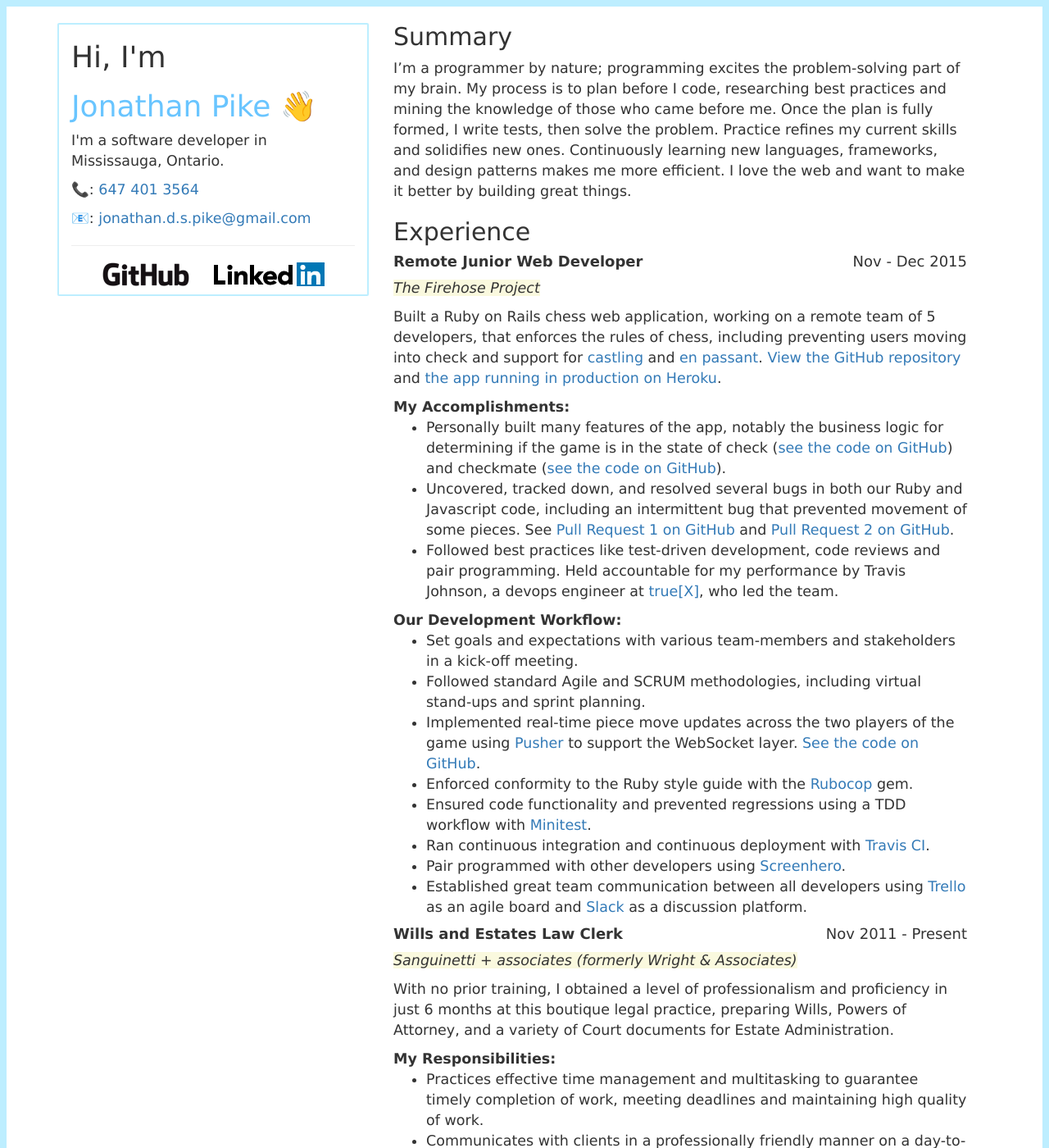
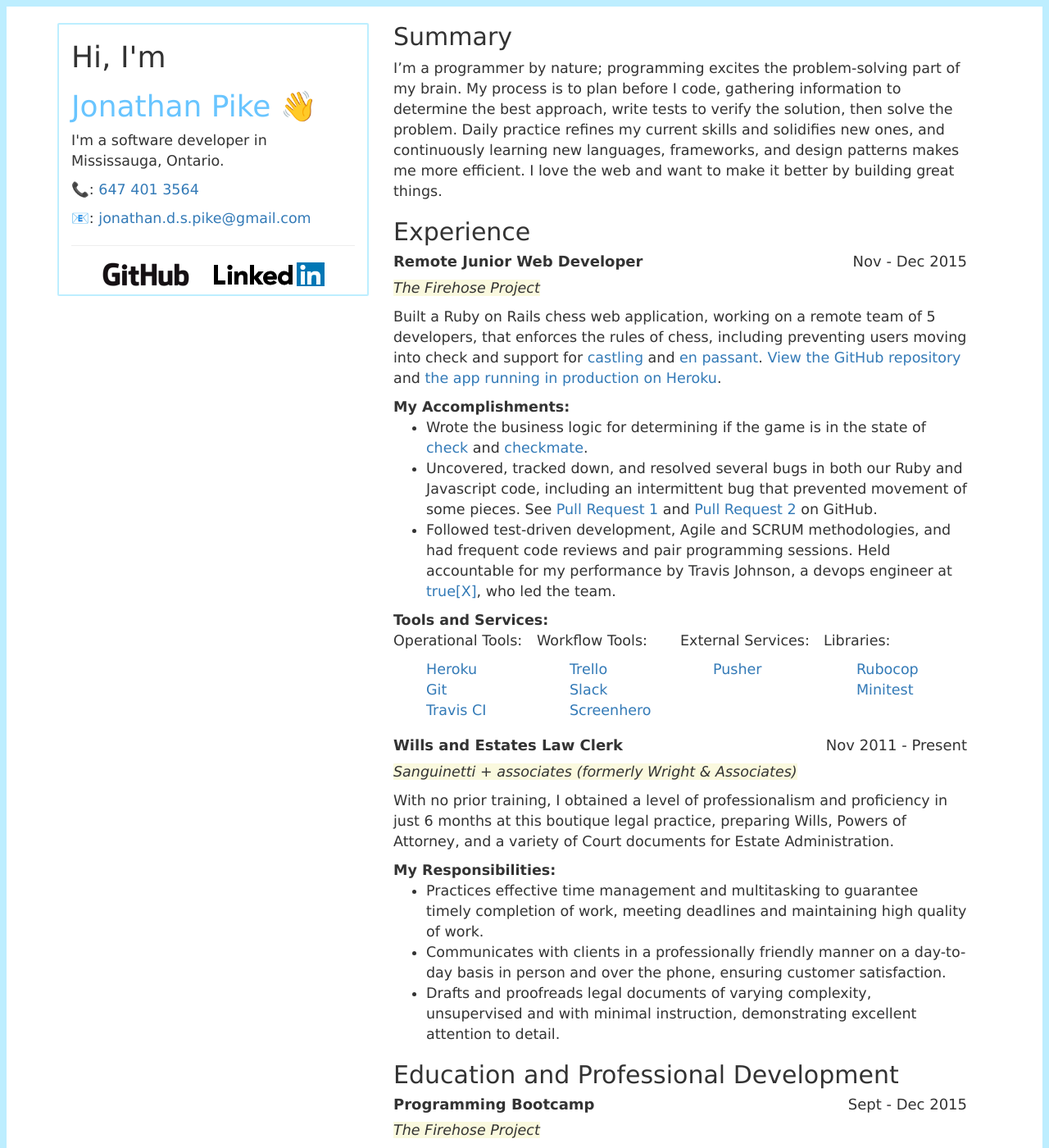
Before and after one commit to jonathanpike/jonathanpike.github.io, a Jekyll site: the page built from resume.md, in a window 1280 px wide and 1400 px high. Shown: the whole window at 82% size. Built offline with Jekyll 4.4.1, drawn with Linux system fonts in a browser that asks for light colours; some of the changed text lies outside the part shown.

Commit message:
Improve resume copy

```diff
--- a/resume.md
+++ b/resume.md
@@ -5,7 +5,7 @@
 ---
 
 ## Summary
-I'm a programmer by nature; programming excites the problem-solving part of my brain.  My process is to plan before I code, researching best practices and mining the knowledge of those who came before me.  Once the plan is fully formed, I write tests, then solve the problem. Practice refines my current skills and solidifies new ones.  Continuously learning new languages, frameworks, and design patterns makes me more efficient. I love the web and want to make it better by building great things.
+I'm a programmer by nature; programming excites the problem-solving part of my brain.  	My process is to plan before I code, gathering information to determine the best approach, write tests to verify the solution, then solve the problem. Daily practice refines my current skills and solidifies new ones, and continuously learning new languages, frameworks, and design patterns makes me more efficient. I love the web and want to make it better by building great things.
 
 ## Experience
 <div>
@@ -16,22 +16,43 @@
 
 	<strong>My Accomplishments:</strong>
 	<ul>
-		<li>Personally built many features of the app, notably the business logic for determining if the game is in the state of check (<a href="https://github.com/teamendgame/endgame-chess/pull/41/files">see the code on GitHub</a>) and checkmate (<a href="https://github.com/teamendgame/endgame-chess/pull/67">see the code on GitHub</a>).</li>
-		<li>Uncovered, tracked down, and resolved several bugs in both our Ruby and Javascript code, including an intermittent bug that prevented movement of some pieces. See <a href="https://github.com/teamendgame/endgame-chess/pull/63">Pull Request 1 on GitHub</a> and <a href="https://github.com/teamendgame/endgame-chess/pull/77">Pull Request 2 on GitHub</a>.</li>
-		<li>Followed best practices like test-driven development, code reviews and pair programming.  Held accountable for my performance by Travis Johnson, a devops engineer at <a href="http://www.truex.com/">true[X]</a>, who led the team.</li>
+		<li>Wrote the business logic for determining if the game is in the state of <a href="https://github.com/teamendgame/endgame-chess/pull/41/files">check</a> and <a href="https://github.com/teamendgame/endgame-chess/pull/67">checkmate</a>.</li>
+		<li>Uncovered, tracked down, and resolved several bugs in both our Ruby and Javascript code, including an intermittent bug that prevented movement of some pieces. See <a href="https://github.com/teamendgame/endgame-chess/pull/63">Pull Request 1</a> and <a href="https://github.com/teamendgame/endgame-chess/pull/77">Pull Request 2</a> on GitHub.</li>
+		<li>Followed test-driven development, Agile and SCRUM methodologies, and had frequent code reviews and pair programming sessions.  Held accountable for my performance by Travis Johnson, a devops engineer at <a href="http://www.truex.com/">true[X]</a>, who led the team.</li>
 	</ul>
 
-	<strong>Our Development Workflow:</strong>
-	<ul>
-		<li>Set goals and expectations with various team-members and stakeholders in a kick-off meeting.</li>
-		<li>Followed standard Agile and SCRUM methodologies, including virtual stand-ups and sprint planning.</li>
-		<li>Implemented real-time piece move updates across the two players of the game using <a href="https://pusher.com/">Pusher</a> to support the WebSocket layer. <a href="https://github.com/teamendgame/endgame-chess/pull/66">See the code on GitHub</a>.</li>
-		<li>Enforced conformity to the Ruby style guide with the <a href="https://github.com/bbatsov/rubocop">Rubocop</a> gem.</li>
-		<li>Ensured code functionality and prevented regressions using a TDD workflow with <a href="https://github.com/seattlerb/minitest">Minitest</a>.</li>
-		<li>Ran continuous integration and continuous deployment with <a href="https://travis-ci.org/">Travis CI</a>.</li>
-		<li>Pair programmed with other developers using <a href="https://screenhero.com/">Screenhero</a>.</li>
-		<li>Established great team communication between all developers using <a href="https://trello.com/">Trello</a> as an agile board and <a href="https://slack.com/">Slack</a> as a discussion platform.</li>
-	</ul>
+	<strong>Tools and Services:</strong>
+	<div class="flex-container">
+		<div class="flex-child">
+			<p>Operational Tools:</p>
+			<ul class="tech-skills">
+				<li><a href="https://heroku.com">Heroku</a></li>
+				<li><a href="https://git-scm.com/">Git</a></li>
+				<li><a href="https://travis-ci.org/">Travis CI</a></li>
+			</ul>
+		</div>
+		<div class="flex-child">
+			<p>Workflow Tools:</p>
+			<ul class="tech-skills">
+				<li><a href="https://trello.com/">Trello</a></li>
+				<li><a href="https://slack.com/">Slack</a></li>
+				<li><a href="https://screenhero.com/">Screenhero</a></li>
+			</ul>
+		</div>
+		<div class="flex-child">
+			<p>External Services:</p>
+			<ul class="tech-skills">
+				<li><a href="https://pusher.com/">Pusher</a></li>
+			</ul>
+		</div>
+		<div class="flex-child">
+			<p>Libraries:</p>
+			<ul class="tech-skills">
+				<li><a href="https://github.com/bbatsov/rubocop">Rubocop</a></li>
+				<li><a href="https://github.com/seattlerb/minitest">Minitest</a></li>
+			</ul>
+		</div>
+	</div>
 </div>
 <div>
 	<h4><strong>Wills and Estates Law Clerk</strong> <span class="pull-right">Nov 2011 - Present</span></h4>
@@ -55,7 +76,7 @@
 	<p>Became a capable software developer in this intensive 15-week program, able to break complex problems into more manageable problems. I gained experience with the following tools of the trade:</p>
 	<ul>
 		<li>Built basic CRUD Rails apps following standard Rails conventions (without using scaffolding), involving mailers, validations, image uploading on AWS S3, and nested RESTful routes.</li>
-		<li>Implemented tests using the Minitest’s Test::Unit syntax for both unit and functional tests.</li>
+		<li>Implemented tests with Minitest’s Test::Unit syntax for unit and functional tests.</li>
 		<li>Worked through traditional computer science algorithms and data structure challenges:</li>
 		<ul>
 			<li>Graph search (depth-first & breadth-first).</li>
```
